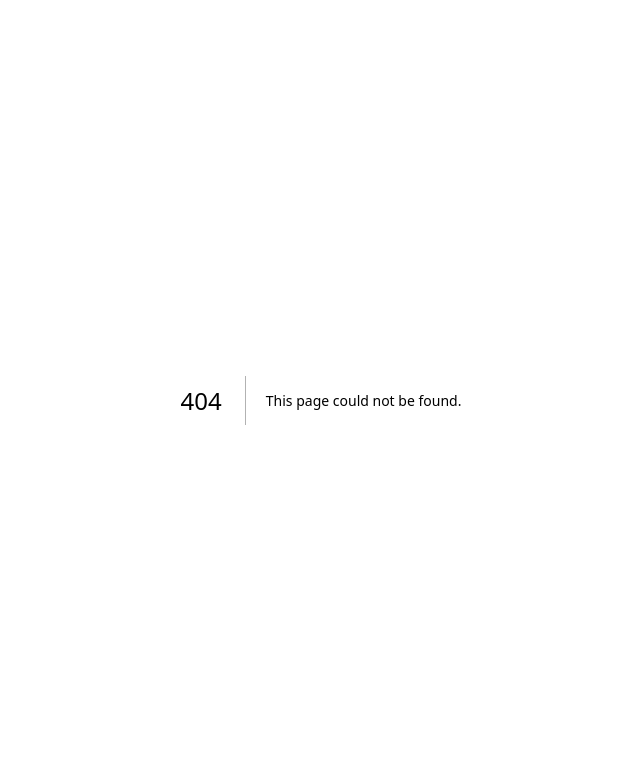
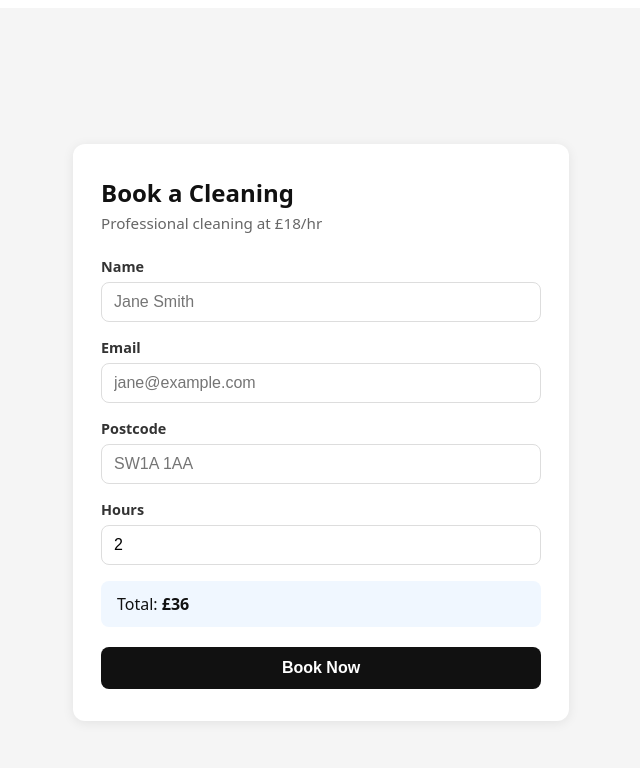
Before and after one commit to lucas1nash-commits/mop-til-you-drop, a Next.js app: page /book in a window 1280 px wide. Before the commit this address had no page. Shown: the top 768 px of the page, without its empty margins (319-959 px from the left). Built offline with nearby package versions, Linux system fonts and the light colour scheme.

Commit message:
Add booking page UI and allow iframe embedding
Agent-Logs-Url: https://github.com/lucas1nash-commits/mop-til-you-drop/sessions/a47abe50-8fa9-4ecc-a2af-d69c39c21474

Co-authored-by: lucas1nash-commits <272548953+lucas1nash-commits@users.noreply.github.com>

```diff
--- /dev/null
+++ b/app/book/page.js
@@ -0,0 +1,202 @@
+'use client';
+
+import { useState } from 'react';
+
+const RATE_PER_HOUR = 18;
+const SHOPIFY_CHECKOUT_URL = 'https://YOUR-SHOPIFY-CHECKOUT';
+
+export default function BookPage() {
+  const [name, setName] = useState('');
+  const [email, setEmail] = useState('');
+  const [postcode, setPostcode] = useState('');
+  const [hours, setHours] = useState(2);
+  const [loading, setLoading] = useState(false);
+  const [error, setError] = useState('');
+
+  const price = hours * RATE_PER_HOUR;
+
+  async function handleSubmit(e) {
+    e.preventDefault();
+    setError('');
+    setLoading(true);
+
+    try {
+      const res = await fetch('/api/book', {
+        method: 'POST',
+        headers: { 'Content-Type': 'application/json' },
+        body: JSON.stringify({ name, email, postcode, hours: Number(hours), price }),
+      });
+
+      const data = await res.json();
+
+      if (!res.ok || !data.success) {
+        throw new Error(data.error || 'Something went wrong. Please try again.');
+      }
+
+      window.location.href = SHOPIFY_CHECKOUT_URL;
+    } catch (err) {
+      setError(err.message);
+      setLoading(false);
+    }
+  }
+
+  return (
+    <main style={styles.main}>
+      <div style={styles.card}>
+        <h1 style={styles.heading}>Book a Cleaning</h1>
+        <p style={styles.subheading}>Professional cleaning at £{RATE_PER_HOUR}/hr</p>
+
+        <form onSubmit={handleSubmit} style={styles.form}>
+          <label style={styles.label}>
+            Name
+            <input
+              style={styles.input}
+              type="text"
+              value={name}
+              onChange={(e) => setName(e.target.value)}
+              placeholder="Jane Smith"
+              required
+              disabled={loading}
+            />
+          </label>
+
+          <label style={styles.label}>
+            Email
+            <input
+              style={styles.input}
+              type="email"
+              value={email}
+              onChange={(e) => setEmail(e.target.value)}
+              placeholder="jane@example.com"
+              required
+              disabled={loading}
+            />
+          </label>
+
+          <label style={styles.label}>
+            Postcode
+            <input
+              style={styles.input}
+              type="text"
+              value={postcode}
+              onChange={(e) => setPostcode(e.target.value)}
+              placeholder="SW1A 1AA"
+              required
+              disabled={loading}
+            />
+          </label>
+
+          <label style={styles.label}>
+            Hours
+            <input
+              style={styles.input}
+              type="number"
+              value={hours}
+              min={2}
+              onChange={(e) => setHours(e.target.value)}
+              required
+              disabled={loading}
+            />
+          </label>
+
+          <div style={styles.priceBox}>
+            Total: <strong>£{price}</strong>
+          </div>
+
+          {error && <p style={styles.error}>{error}</p>}
+
+          <button
+            style={{ ...styles.button, ...(loading ? styles.buttonDisabled : {}) }}
+            type="submit"
+            disabled={loading}
+          >
+            {loading ? 'Booking…' : 'Book Now'}
+          </button>
+        </form>
+      </div>
+    </main>
+  );
+}
+
+const styles = {
+  main: {
+    minHeight: '100vh',
+    display: 'flex',
+    alignItems: 'center',
+    justifyContent: 'center',
+    padding: '24px 16px',
+    fontFamily: 'system-ui, sans-serif',
+    background: '#f5f5f5',
+  },
+  card: {
+    background: '#fff',
+    borderRadius: '12px',
+    padding: '32px 28px',
+    width: '100%',
+    maxWidth: '440px',
+    boxShadow: '0 2px 12px rgba(0,0,0,0.08)',
+  },
+  heading: {
+    margin: '0 0 4px',
+    fontSize: '1.5rem',
+    fontWeight: 700,
+    color: '#111',
+  },
+  subheading: {
+    margin: '0 0 24px',
+    color: '#666',
+    fontSize: '0.95rem',
+  },
+  form: {
+    display: 'flex',
+    flexDirection: 'column',
+    gap: '16px',
+  },
+  label: {
+    display: 'flex',
+    flexDirection: 'column',
+    gap: '6px',
+    fontSize: '0.9rem',
+    fontWeight: 600,
+    color: '#333',
+  },
+  input: {
+    padding: '10px 12px',
+    border: '1px solid #ddd',
+    borderRadius: '8px',
+    fontSize: '1rem',
+    outline: 'none',
+    width: '100%',
+    boxSizing: 'border-box',
+  },
+  priceBox: {
+    background: '#f0f7ff',
+    borderRadius: '8px',
+    padding: '12px 16px',
+    fontSize: '1rem',
+    color: '#111',
+  },
+  button: {
+    padding: '12px',
+    background: '#111',
+    color: '#fff',
+    border: 'none',
+    borderRadius: '8px',
+    fontSize: '1rem',
+    fontWeight: 600,
+    cursor: 'pointer',
+    marginTop: '4px',
+  },
+  buttonDisabled: {
+    background: '#888',
+    cursor: 'not-allowed',
+  },
+  error: {
+    color: '#c0392b',
+    background: '#fdf0ef',
+    borderRadius: '8px',
+    padding: '10px 14px',
+    fontSize: '0.9rem',
+    margin: 0,
+  },
+};
--- a/next.config.mjs
+++ b/next.config.mjs
@@ -1,4 +1,17 @@
 /** @type {import('next').NextConfig} */
-const nextConfig = {};
+const nextConfig = {
+  async headers() {
+    return [
+      {
+        // Allow the booking page to be embedded in an iframe (e.g. from Shopify)
+        source: '/book',
+        headers: [
+          { key: 'X-Frame-Options', value: 'ALLOWALL' },
+          { key: 'Content-Security-Policy', value: "frame-ancestors *" },
+        ],
+      },
+    ];
+  },
+};
 
 export default nextConfig;
```
